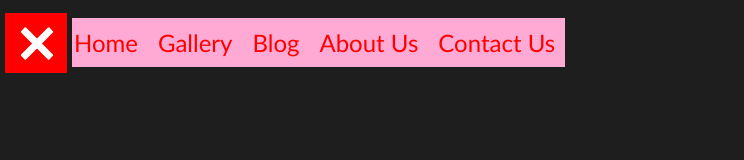
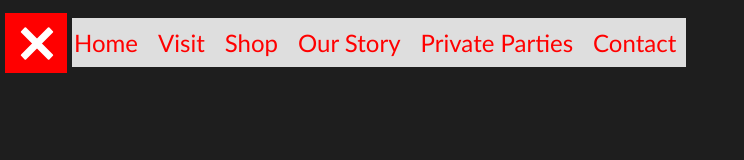
Before and after one commit to harvey-magana/museemecaniquesf, a plain HTML site: page index.html in a window 1280 px wide. Both pictures are taken after a click on the link 36 px from the left and 43 px from the top of the page. Shown: the whole page, without its empty margins (0-744 px from the left). Drawn offline with nearby package versions, Linux system fonts and the light colour scheme.

Commit message:
seventh commit

```diff
--- a/css/mobile-nav.css
+++ b/css/mobile-nav.css
@@ -53,7 +53,7 @@ ul#navbar li a{
 	padding: 10px;
 	color: #FF0000;
 	font-family: "Gill Sans", "Gill Sans MT", Calibri, sans-serif;
-	background: rgba(255,170,212,1);
+	background: #dedede;
 	transition: all 0.3s ease;
 }
 ul#navbar li a:hover{
--- a/index.html
+++ b/index.html
@@ -27,10 +27,11 @@
 		<div id="nav" class="active">
 			<ul id="navbar">
 				<li><a href="#">Home</a>
-				</li><li><a href="#">Gallery</a>
-				</li><li><a href="#">Blog</a>
-				</li><li><a href="#">About Us</a>
-				</li><li><a href="#">Contact Us</a>
+				</li><li><a href="#">Visit</a>
+				</li><li><a href="#">Shop</a>
+				</li><li><a href="#">Our Story</a>
+				</li><li><a href="#">Private Parties</a>
+				</li><li><a href="#">Contact</a>
 				</li>
 			</ul>
 		</div>
```
Also changed, not shown: js/mobile-nav.js (deleted, +0 -13 lines).
